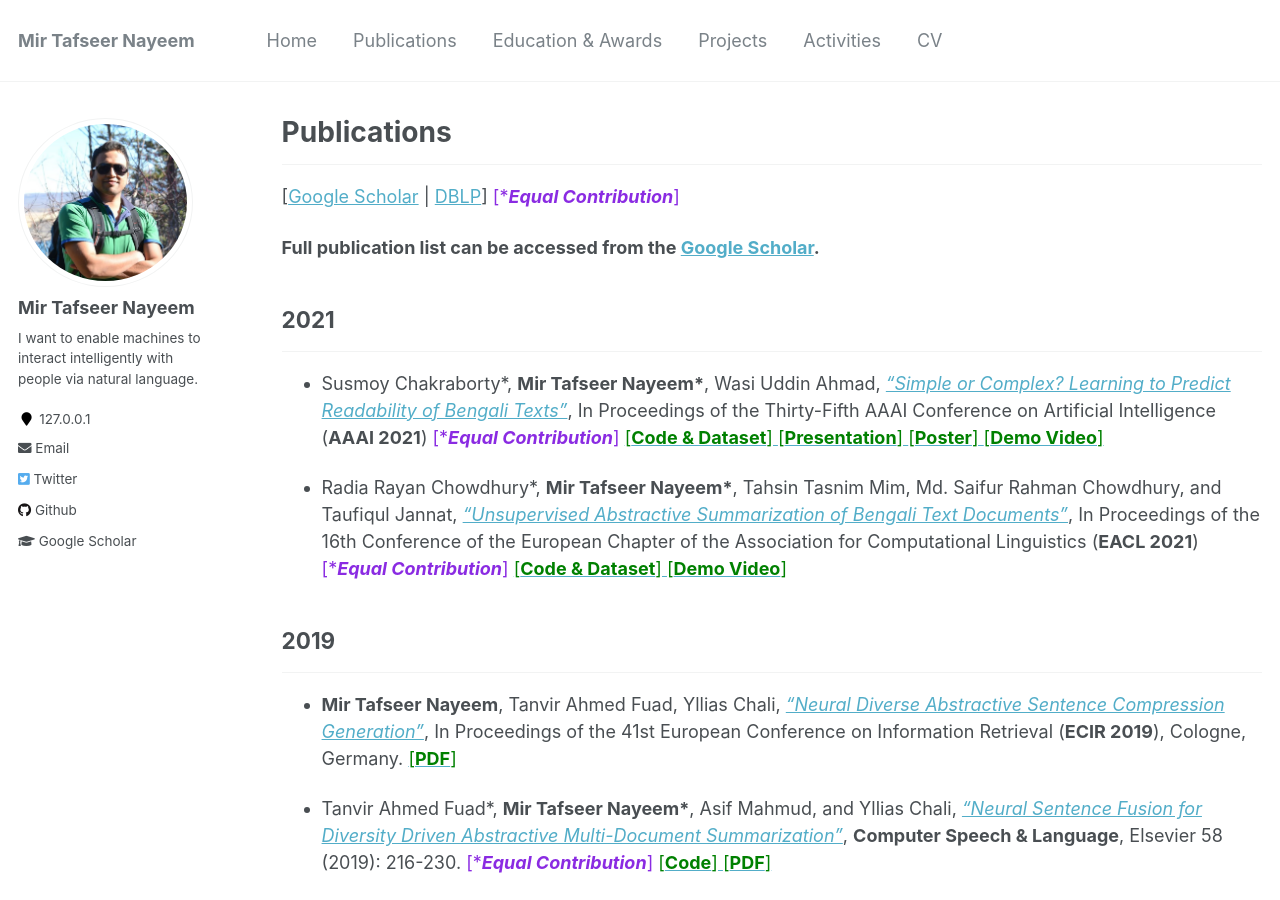
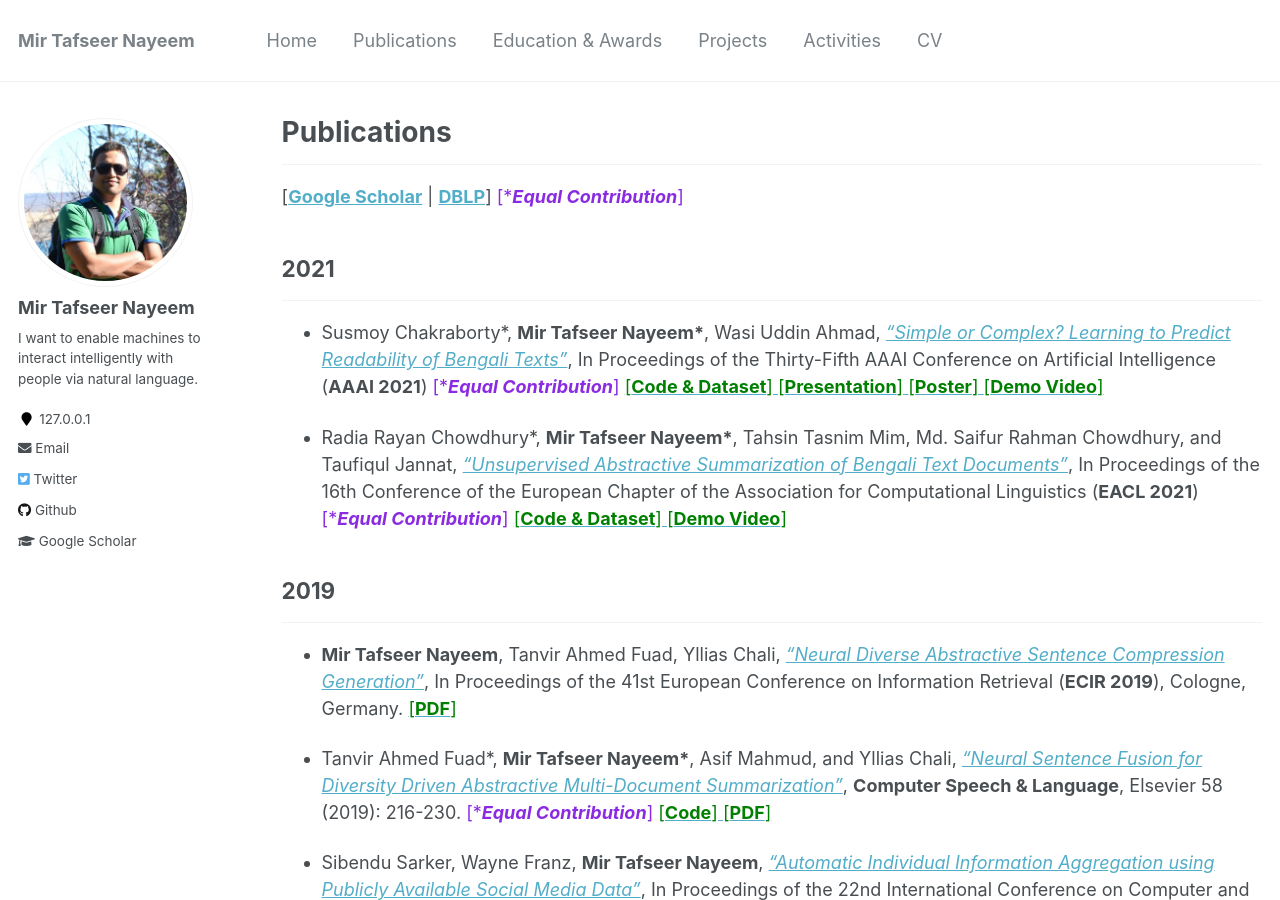
Before and after one commit to sujan-sarker/sujan-sarker.github.io, a Jekyll site: the page built from _pages/publications.md, in a window 1280 px wide and 900 px high. Built offline with Jekyll 4.4.1, drawn with Linux system fonts in a browser that asks for light colours.

Commit message:
Update publications.md

```diff
--- a/_pages/publications.md
+++ b/_pages/publications.md
@@ -7,9 +7,7 @@ author_profile: true
 
 -----------
 
-[[Google Scholar](https://scholar.google.com/citations?hl=en&user=qoeylgEAAAAJ&view_op=list_works&sortby=pubdate) \| [DBLP](https://dblp.org/pid/125/2693.html)]<span style ="color:BlueViolet"> [\****Equal Contribution***]
-
-**Full publication list can be accessed from the [Google Scholar](https://scholar.google.com/citations?hl=en&user=qoeylgEAAAAJ&view_op=list_works).**
+[[**Google Scholar**](https://scholar.google.com/citations?hl=en&user=qoeylgEAAAAJ&view_op=list_works&sortby=pubdate) \| [**DBLP**](https://dblp.org/pid/125/2693.html)]<span style ="color:BlueViolet"> [\****Equal Contribution***]
 
 ## 2021
 -----------
```
